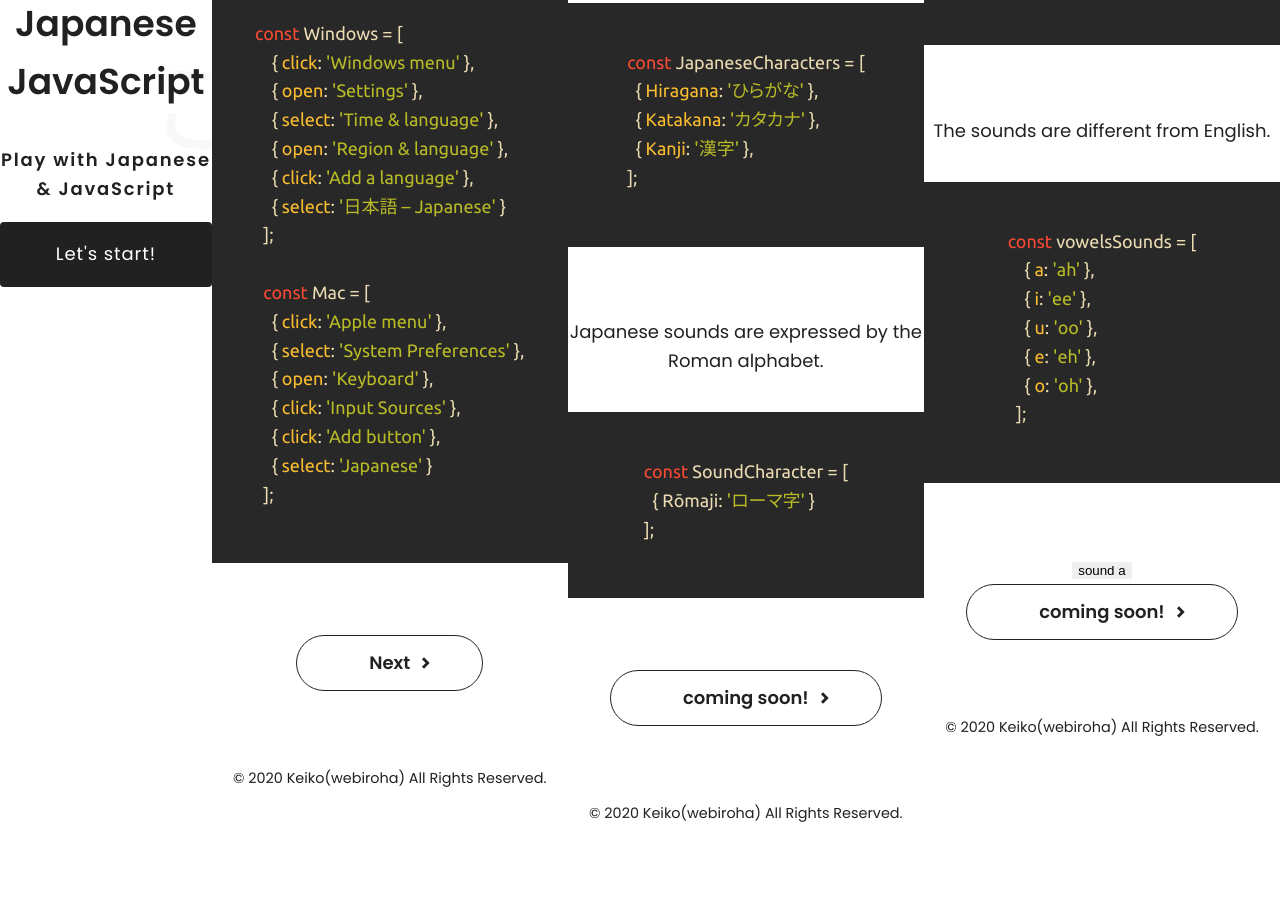
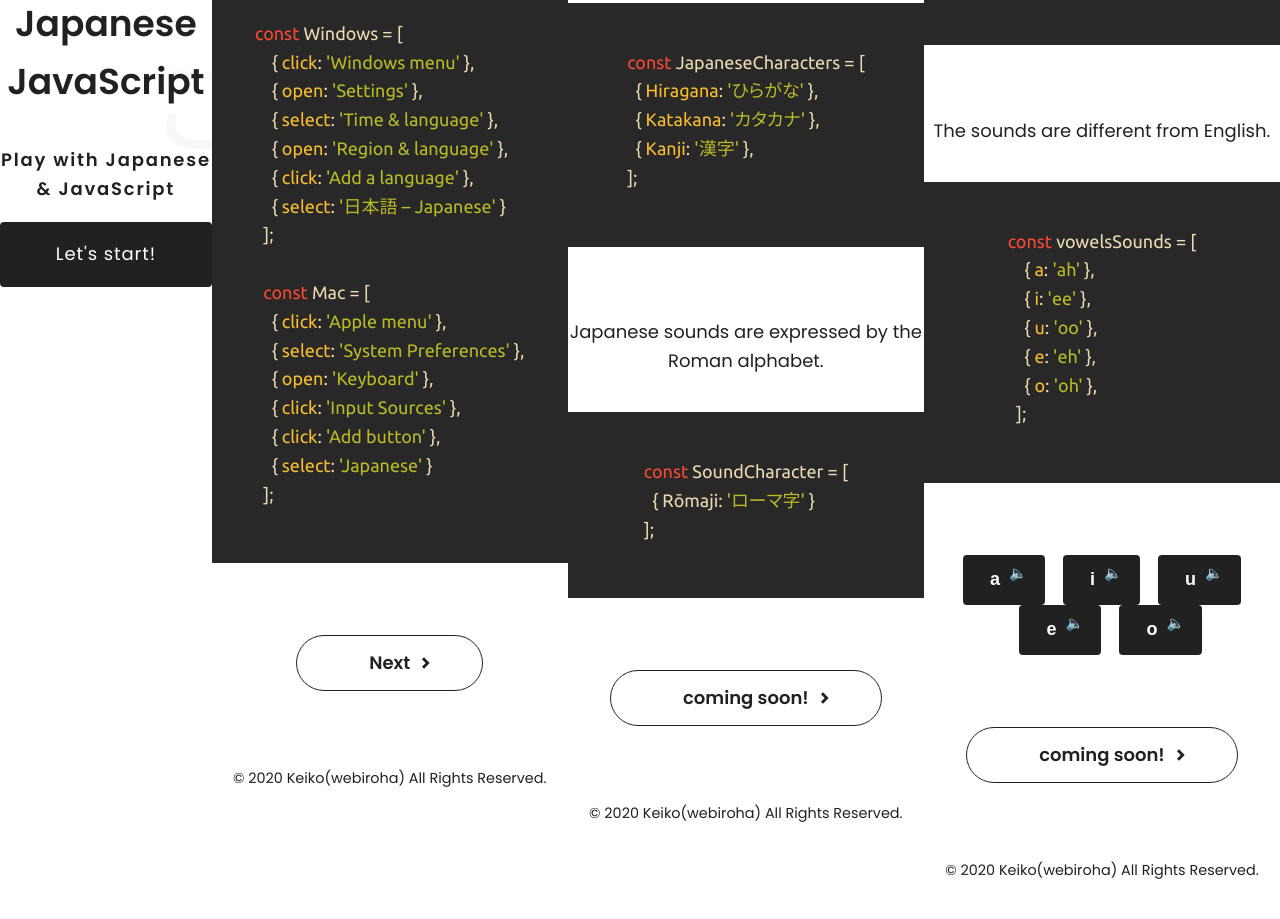
Before and after one commit to webiroha/jpjs, a website built with webpack: page docs/index.html in a window 1280 px wide. Shown: the part 379-1298 px from the top of the page. Before the commit the page ends 1242 px from the top, so only its background shows below. Built offline with nearby package versions, Linux system fonts and the light colour scheme; a web font is replaced by a local one.

Commit message:
added sound

```diff
--- a/docs/index.html
+++ b/docs/index.html
@@ -7,8 +7,8 @@
     <meta name="viewport" content="width=device-width,initial-scale=1">
     <meta name="description" content="Play with Japanese & JavaScript. This place will be not only a personal JavaScript playground but also a combined place for someone to be able to learn Japanese a little.">
     <link href="https://fonts.googleapis.com/css2?family=Poppins:wght@100;200;300;400;500;600;700;800;900&family=Noto+Serif+JP:wght@200;300;400;500;600;700;900&family=Sawarabi+Mincho&Noto+Sans+JP:wght@100;300;400;500;700;900&family=Ubuntu&display=swap" rel="stylesheet">
-  <link href="style.6dcabc2ac918ba77931f.css" rel="stylesheet"></head>
+  <link href="style.47ce76bb3106ed3acb36.css" rel="stylesheet"></head>
   <body>
     <div id="root"></div>
-  <script src="top.6dcabc2ac918ba77931f.js"></script></body>
+  <script src="top.47ce76bb3106ed3acb36.js"></script></body>
 </html>
--- a/src/app/intro/vowels/index.js
+++ b/src/app/intro/vowels/index.js
@@ -4,8 +4,11 @@ import Element from '../../components/atom/Element';
 import Explain from '../../components/Explain';
 import CodeBlock from '../../components/CodeBlock';
 import NextLink from '../../components/NextLink';
-import a from '../../../assets/sounds/single/a.wav';
-// console.log(a);
+import '../../../assets/sounds/single/a.wav';
+import '../../../assets/sounds/single/i.wav';
+import '../../../assets/sounds/single/u.wav';
+import '../../../assets/sounds/single/e.wav';
+import '../../../assets/sounds/single/o.wav';
 
 const Vowels = () => {
   const ContentsFrag = Frag();
@@ -40,46 +43,34 @@ const Vowels = () => {
   const { Code: VowelSoundCode } = CodeBlock(vowelsSounds);
   ContentsFrag().appendChild(VowelSoundCode.tag);
 
+  const vowels = ['a', 'i', 'u', 'e', 'o'];
+
   const SoundsBlock = Element({
     elem: 'div',
     class: 'sound-block fade-in',
   });
+  const SoundsFrag = Frag();
 
-  // const soundA = new Audio(a);
+  const createSoundButtons = (item) => {
+    const sound = new Audio(`../../../assets/sounds/single/${item}.wav`);
 
-  // const AudioA = Element({
-  //   elem: 'audio',
-  //   class: 'audio',
-  // });
-  // AudioA.tag.id = 'audio';
-  // AudioA.tag.controls;
+    const SoundButton = Element({
+      elem: 'button',
+      class: 'sound-button',
+      text: item,
+    });
+    SoundButton.tag.type = 'button';
+    SoundButton.tag.addEventListener('click', () => {
+      sound.currentTime = 0;
+      sound.play();
+    });
 
-  // const AudioAItem = Element({
-  //   elem: 'source',
-  //   class: 'source',
-  // });
-  // AudioAItem.tag.src = '../../../assets/sounds/single/a.wav';
-  // AudioAItem.tag.type = 'wav';
-  // AudioA.tag.appendChild(AudioAItem.tag);
+    SoundsFrag().appendChild(SoundButton.tag);
+  };
 
-  const SoundA = Element({
-    elem: 'button',
-    class: 'sound-button',
-    text: 'sound a',
-  });
+  vowels.map((i) => createSoundButtons(i));
 
-  // SoundA.tag.type = 'button';
-  // SoundA.tag.addEventListener('click', () => {
-  //   document.getElementById('audio').currentTime = 0;
-  //   document.getElementById('audio').play();
-  // });
-  SoundA.tag.type = 'button';
-  SoundA.tag.addEventListener('click', () => {
-    soundA.play();
-  });
-
-  // SoundsBlock.tag.appendChild(AudioA.tag);
-  SoundsBlock.tag.appendChild(SoundA.tag);
+  SoundsBlock.tag.appendChild(SoundsFrag());
   ContentsFrag().appendChild(SoundsBlock.tag);
 
   ContentsFrag().appendChild(NextLink(''));
--- a/src/styles/base/sub/_base.scss
+++ b/src/styles/base/sub/_base.scss
@@ -45,6 +45,41 @@
   margin: 0;
 }
 
+.sound-block {
+  display: flex;
+  flex-wrap: wrap;
+  justify-content: center;
+  margin-bottom: 4em;
+}
+
+.sound-button {
+  background: $color-main;
+  border-radius: 4px;
+  color: $color-white;
+  cursor: pointer;
+  font-size: 1em;
+  font-weight: bold;
+  padding: 0.8em 2.5em 0.8em 1.5em;
+  position: relative;
+
+  &::before {
+    bottom: 0;
+    content: '🔈';
+    font-size: 0.8em;
+    height: 1em;
+    margin: auto;
+    padding-bottom: 2em;
+    position:absolute;
+    right:1.5em;
+    top:0;
+    width: 1em;
+  }
+}
+
+.sound-button + .sound-button {
+  margin-left: 1em;
+}
+
 .next-link__item {
   border: 1px solid $color-main;
   border-radius: 3em;
```
Also changed, not shown: docs/intro/characters/index.html (+2 -2 lines), docs/intro/preparation/index.html (+2 -2 lines), docs/intro/vowels/index.html (+2 -2 lines), 20 other files.
